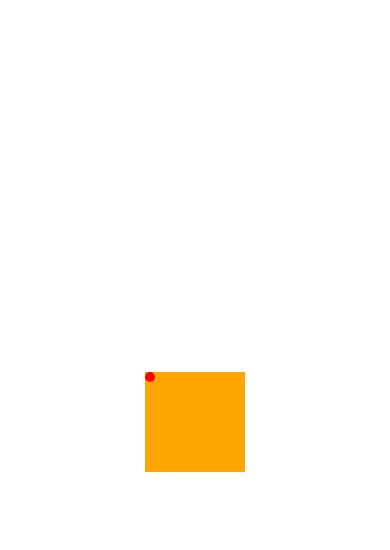
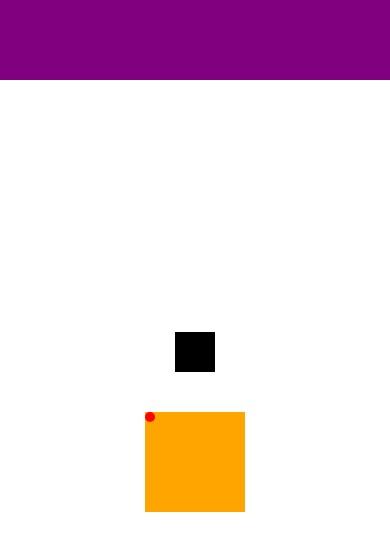
Before and after one commit to Debarshi-Chaudhuri/animation_projects, a React Native app: screen / in a window 390 px wide. Shown: the top 550 px of the page. Built offline with nearby package versions, Linux system fonts and the light colour scheme.

Commit message:
d commit

```diff
--- a/pages/Translatecheck.js
+++ b/pages/Translatecheck.js
@@ -7,16 +7,91 @@ class Translatecheck extends React.Component{
         animationScale:new Animated.Value(1),
         animationScaleX:new Animated.Value(1),
         animationScaleY:new Animated.Value(1),
-        disabled:false
+        disabled:false,
+        animationRight:new Animated.Value(0),
+        animationHeight:new Animated.Value(80),
+        animationTop:new Animated.Value(0),
+        animationLeft:new Animated.Value(0),
+        animationColor:new Animated.Value(0),
+        animationRotate:new Animated.Value(0),
     }
     startAnimation=()=>{
         this.setState({disabled:true},()=>{
             setTimeout(()=>{this.setState({disabled:false})},1600)
         })
 
+
+        //Animating black box rotation
+        Animated.timing(this.state.animationRotate,{
+            toValue:360,
+            duration:800
+        }).start(()=>{
+            Animated.timing(this.state.animationRotate,{
+                toValue:0,
+                duration:800
+            }).start()
+        })
+
+        //changes the background color of the purple box
+        Animated.timing(this.state.animationColor,{
+            toValue:1,
+            duration:800
+        }).start(()=>{
+            Animated.timing(this.state.animationColor,{
+                toValue:0,
+                duration:800
+            }).start()
+        })
+
+
+        //Moving the purple box to the right
+        Animated.timing(this.state.animationLeft,{
+            toValue:60,
+            duration:800
+        }).start(()=>{
+            Animated.timing(this.state.animationLeft,{
+                toValue:0,
+                duration:800
+            }).start()
+        })
+
+        //Moving the purple box to the down
+        Animated.timing(this.state.animationTop,{
+            toValue:200,
+            duration:800
+        }).start(()=>{
+            Animated.timing(this.state.animationTop,{
+                toValue:0,
+                duration:800
+            }).start()
+        })
+
+        //Animating the height of the purple box
+        Animated.timing(this.state.animationHeight,{
+            toValue:160,
+            duration:800
+        }).start(()=>{
+            Animated.timing(this.state.animationHeight,{
+                toValue:80,
+                duration:800
+            }).start()
+        })
+
+
+        //Animating the right margin of the purple box
+        Animated.timing(this.state.animationRight,{
+            toValue:60,
+            duration:800
+        }).start(()=>{
+            Animated.timing(this.state.animationRight,{
+                toValue:0,
+                duration:800
+            }).start()
+        })
+
         //Animating Scale along X axis
         Animated.timing(this.state.animationScaleX,{
-            toValue:-1,//A negative value flips the object along the x axis
+            toValue:-1,//A negative value flips the object along the y axis
             duration:400,
         }).start(()=>{
             Animated.timing(this.state.animationScaleX,{
@@ -24,7 +99,7 @@ class Translatecheck extends React.Component{
                 duration:400,
             }).start(()=>{
                 Animated.timing(this.state.animationScaleX,{
-                    toValue:-1,//A negative value flips the object along the x axis
+                    toValue:-1,//A negative value flips the object along the y axis
                     duration:400,
                 }).start(()=>{
                     Animated.timing(this.state.animationScaleX,{
@@ -37,7 +112,7 @@ class Translatecheck extends React.Component{
 
         //Animating Scale along Y axis
         Animated.timing(this.state.animationScaleY,{
-            toValue:-1,//A negative value flips the object along the y axis
+            toValue:-1,//A negative value flips the object along the x axis
             duration:400,
         }).start(()=>{
             Animated.timing(this.state.animationScaleY,{
@@ -45,7 +120,7 @@ class Translatecheck extends React.Component{
                 duration:400,
             }).start(()=>{
                 Animated.timing(this.state.animationScaleY,{
-                    toValue:-1,//A negative value flips the object along the y axis
+                    toValue:-1,//A negative value flips the object along the x axis
                     duration:400,
                 }).start(()=>{
                     Animated.timing(this.state.animationScaleY,{
@@ -102,8 +177,8 @@ class Translatecheck extends React.Component{
 
     }
     render(){
-        //Since we are shiftio=ng the box along the y axis therefore we will use transform styling.Inside it we will use translateY and translateX.transform is an array of objects.scale changes the size of the object
-        const animatedStyles={
+        //Since we are shifting the box along the y axis therefore we will use transform styling.Inside it we will use translateY and translateX.transform is an array of objects.scale changes the size of the object
+        const animatedStyles1={
             transform:[
                 {
                     translateY:this.state.animationY
@@ -122,10 +197,49 @@ class Translatecheck extends React.Component{
                 }
             ]
         }
+
+        //What interpolation does is it takes a configuration object.In this object there is an input range and an output range.Depending on the current value it interpolates the specific output wrt the input value
+        const animateBackgroundColor=this.state.animationColor.interpolate({
+            inputRange:[0, 1],
+            outputRange:["rgb(128,0,128)","rgb(255,165,0)" ]
+        })
+
+
+        const animatedStyles2={
+            height:this.state.animationHeight,
+            top:this.state.animationTop,
+            left:this.state.animationLeft,
+            right:this.state.animationRight,
+            backgroundColor:animateBackgroundColor
+        }
+
+        const animateRotate=this.state.animationRotate.interpolate({
+            inputRange:[0,360],
+            outputRange:['0deg','360deg']
+        })
+
+        const animatedStyles3={
+            transform:[
+                {
+                    rotate:animateRotate
+                }
+            ]
+        }
         return(
             <View style={styles.container}>
                 <TouchableWithoutFeedback onPress={this.startAnimation} disabled={this.state.disabled} >
-                    <Animated.View style={[styles.box,animatedStyles]}>
+                    <Animated.View style={[styles.box2,animatedStyles2]}>
+
+                    </Animated.View>
+                </TouchableWithoutFeedback>
+
+                <TouchableWithoutFeedback onPress={this.startAnimation} disabled={this.state.disabled} >
+                    <Animated.View style={[styles.box3,animatedStyles3]}>
+                    </Animated.View>
+                </TouchableWithoutFeedback>
+
+                <TouchableWithoutFeedback onPress={this.startAnimation} disabled={this.state.disabled} >
+                    <Animated.View style={[styles.box1,animatedStyles1]}>
                         <View style={styles.redDot}></View>
                     </Animated.View>
                 </TouchableWithoutFeedback>
@@ -142,7 +256,7 @@ const styles=StyleSheet.create({
         alignItems:'center',
         justifyContent:'center'
     },
-    box:{
+    box1:{
         height:100,
         width:100,
         backgroundColor:'orange'
@@ -152,6 +266,19 @@ const styles=StyleSheet.create({
         width:10,
         borderRadius:5,
         backgroundColor:'red'
+    },
+    box2:{
+        position:'absolute',//it is absolutely positioned the box wont care about center alignment and justification
+        top:0,
+        left:0,
+        right:0,
+        height:80,
+        marginBottom:60
+    },
+    box3:{
+        height:40,
+        width:40,
+        marginBottom:40,
+        backgroundColor:'black'
     }
-
 })
```
